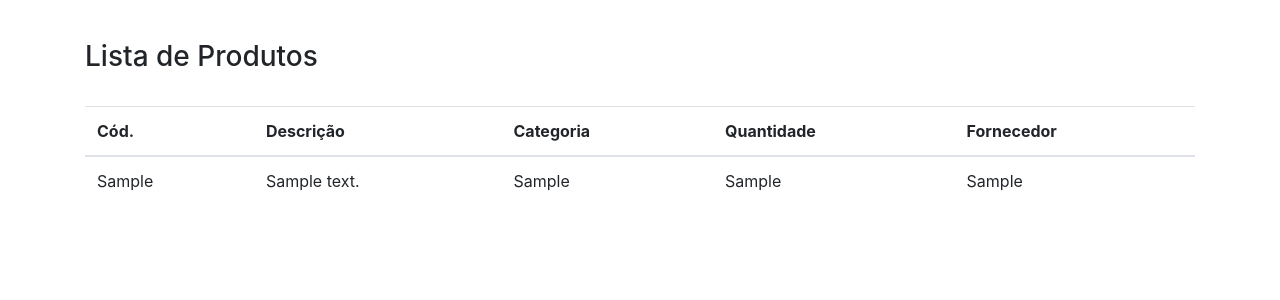
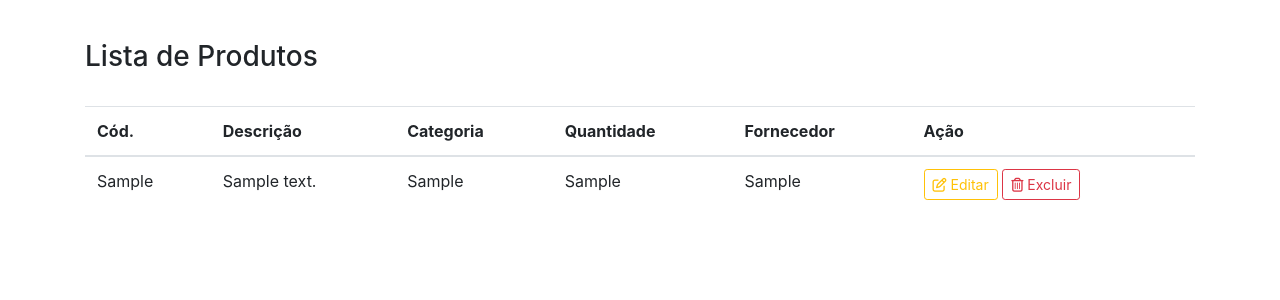
Before and after one commit to WernerLuiz92/CRUD_Basico, a PHP site: page /_listar_produtos.php in a window 1280 px wide. Shown: the top 300 px of the page. Run offline with PHP 8.4, Linux system fonts and the light colour scheme; tables that the repository leaves empty or names only in its code hold one stand-in row (values such as "Sample post"); some libraries are stand-ins or nearby versions.

Commit message:
Seção 4 - Aula 14
- Criamos na listagem de produtos, um botão para alterar os produtos.
- Criamos o arquivo _editar_produto.php que vamos alterar mais tarde
- Criamos o arquivo _excluir_produto.php que vamos alterar mais tarde

```diff
--- /dev/null
+++ b/_editar_produto.php
@@ -0,0 +1,4 @@
+<?php
+
+echo $id = $_GET['id'];
+?>
--- /dev/null
+++ b/_excluir_produto.php
@@ -0,0 +1,4 @@
+<?php
+
+echo $id = $_GET['id'];
+?>
--- a/_listar_produtos.php
+++ b/_listar_produtos.php
@@ -7,6 +7,7 @@
     <title>Lista de Produtos</title>
     <link rel="stylesheet" href="https://cdn.jsdelivr.net/npm/bootstrap@4.5.3/dist/css/bootstrap.min.css"
         integrity="sha384-TX8t27EcRE3e/ihU7zmQxVncDAy5uIKz4rEkgIXeMed4M0jlfIDPvg6uqKI2xXr2" crossorigin="anonymous">
+    <script src="https://kit.fontawesome.com/8b054ccba1.js" crossorigin="anonymous"></script>
 </head>
 
 <body>
@@ -21,6 +22,7 @@
                     <th scope="col">Categoria</th>
                     <th scope="col">Quantidade</th>
                     <th scope="col">Fornecedor</th>
+                    <th scope="col">Ação</th>
                 </tr>
             </thead>
             <?php
@@ -42,6 +44,12 @@
                 <td><?php echo $cat_prod ?></td>
                 <td><?php echo $qtd_prod ?></td>
                 <td><?php echo $forn_prod ?></td>
+                <td>
+                    <a class="btn btn-sm btn-outline-warning" href="_editar_produto.php?id=<?php echo $id_prod ?>"
+                        role="button"><i class="far fa-edit"></i>&nbsp;Editar</a>
+                    <a class="btn btn-sm btn-outline-danger" href="_excluir_produto.php?id=<?php echo $id_prod ?>"
+                        role="button"><i class="far fa-trash-alt"></i>&nbsp;Excluir</a>
+                </td>
                 <?php
                         }
                     ?>
```
